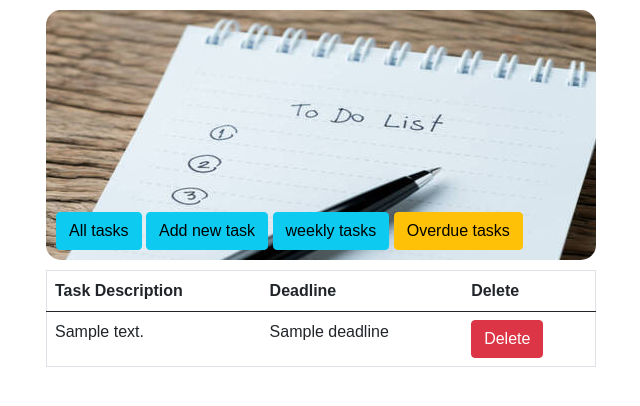
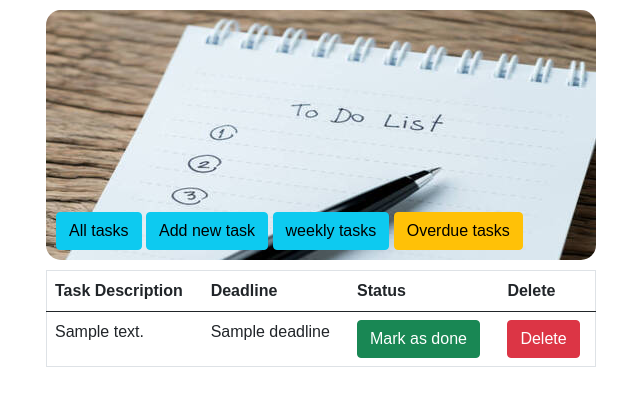
Before and after one commit to Saketh00/TodoListManager, a Flask app: template todolist/templates/tasklist.html in a window 1280 px wide. Shown: the top 406 px of the page, without its empty margins (329-969 px from the left). Run offline with Flask 2, Linux system fonts and the light colour scheme; the template is opened without the code that fills it: most values are stand-ins (such as "Sample title", 1, 10 or a date in 2020); parts of the project's set-up code (start-up, migrations or seed data) failed here and were passed over; some libraries are stand-ins or nearby versions.

Commit message:
Adds mark as done and unmark option

```diff
--- a/todolist/main.py
+++ b/todolist/main.py
@@ -26,7 +26,7 @@ def add_task():
 def task_list():
     dbconn=db.get_db()
     cursor=dbconn.cursor()
-    cursor.execute("select * from list order by deadline ")
+    cursor.execute("select * from list order by deadline asc")
     tasks=cursor.fetchall()
     return render_template("tasklist.html", tasks=tasks)
 
@@ -34,7 +34,7 @@ def task_list():
 def week_schedule():
     dbconn=db.get_db()
     cursor=dbconn.cursor()
-    cursor.execute("select * from list where (deadline<= now()+interval '7 day') order by deadline")
+    cursor.execute("select * from list where (deadline<= now()+interval '7 day') order by deadline asc")
     tasks=cursor.fetchall()
     return render_template("weektask.html", tasks=tasks)
 
@@ -42,7 +42,7 @@ def week_schedule():
 def overdue_list():
     dbconn=db.get_db()
     cursor=dbconn.cursor()
-    cursor.execute("select * from list where deadline<= now() order by deadline")
+    cursor.execute("select * from list where deadline<= now() order by deadline asc")
     tasks=cursor.fetchall()
     return render_template("overduetask.html", tasks=tasks)
 
@@ -59,5 +59,19 @@ def delete_task(value,tid):
     elif value=="overdue":
         return redirect(url_for("todolist.overdue_list"), 302)
 
+@bp.route("/<value>/<tid>/<status>")
+def mark_task(value,tid,status):
+    dbconn=db.get_db()
+    cursor=dbconn.cursor()
+    cursor.execute("update list set status = NOT status where id=(%s)",(tid,))
+    dbconn.commit()
+    if value=="all":
+        return redirect(url_for("todolist.task_list"),302)
+    elif value=="week":
+        return redirect(url_for("todolist.week_schedule"), 302)
+    elif value=="overdue":
+        return redirect(url_for("todolist.overdue_list"), 302)
+
+
 if __name__=="__main__":
     app.run()
--- a/todolist/sql/000_create.sql
+++ b/todolist/sql/000_create.sql
@@ -2,6 +2,7 @@ drop table if exists list;
 
 create table list(
     id serial primary key,
-    td_text text,
+    td_text text not null,
+    status boolean default false,
     deadline date
 );
--- a/todolist/templates/tasklist.html
+++ b/todolist/templates/tasklist.html
@@ -8,14 +8,20 @@
             <tr>
                 <th>Task Description</th>
                 <th>Deadline</th>
+                <th>Status</th>
                 <th>Delete</th>
             </tr>
         </thead>
-        {% for id, td_text, deadline in tasks%}
+        {% for id, td_text, status, deadline in tasks%}
             <tr>
                 <td>{{td_text}}</td>
                 <td>{{deadline}}</td>
-                <td> <a href="{{url_for('todolist.delete_task',value='all' ,tid=id)}}" class="btn btn-danger" role="button">Delete</a> </td>
+                {% if not status%}
+                    <td><a href="{{url_for('todolist.mark_task', value='all', tid=id, status=status)}}" class="btn btn-success" role="button">Mark as done</a></td>
+                {% else %}
+                    <td><a href="{{url_for('todolist.mark_task', value='all', tid=id, status=status)}}" class="btn btn-warning" role="button">Unmark</a></td>
+                {% endif %}
+                <td> <a href="{{url_for('todolist.delete_task', value='all' ,tid=id)}}" class="btn btn-danger" role="button">Delete</a> </td>
             </tr>
         {% endfor %}
     </table>
```
Also changed, not shown: todolist/templates/overduetask.html (+7 -1 lines), todolist/templates/weektask.html (+7 -1 lines).
